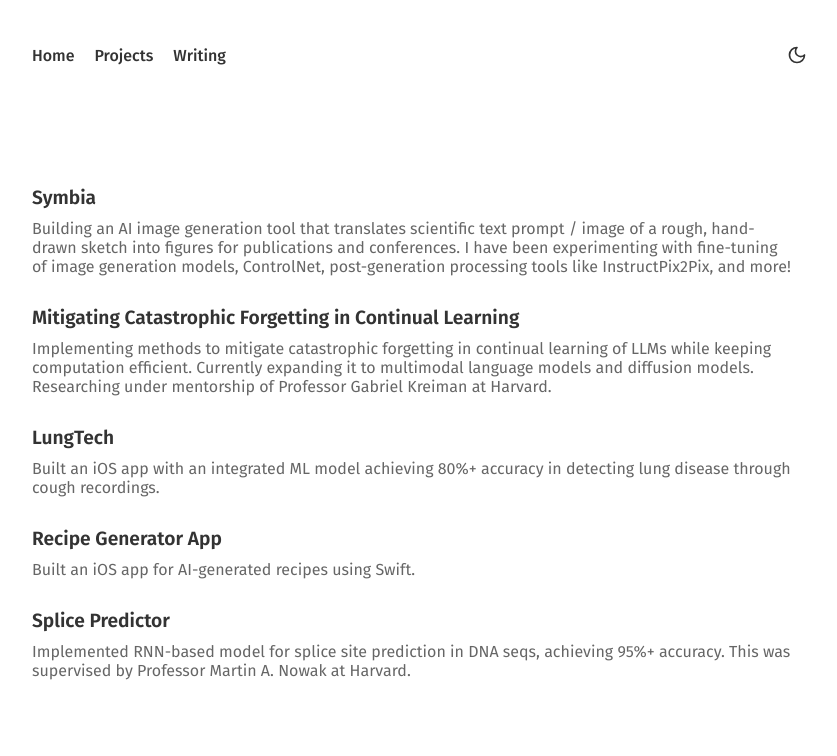
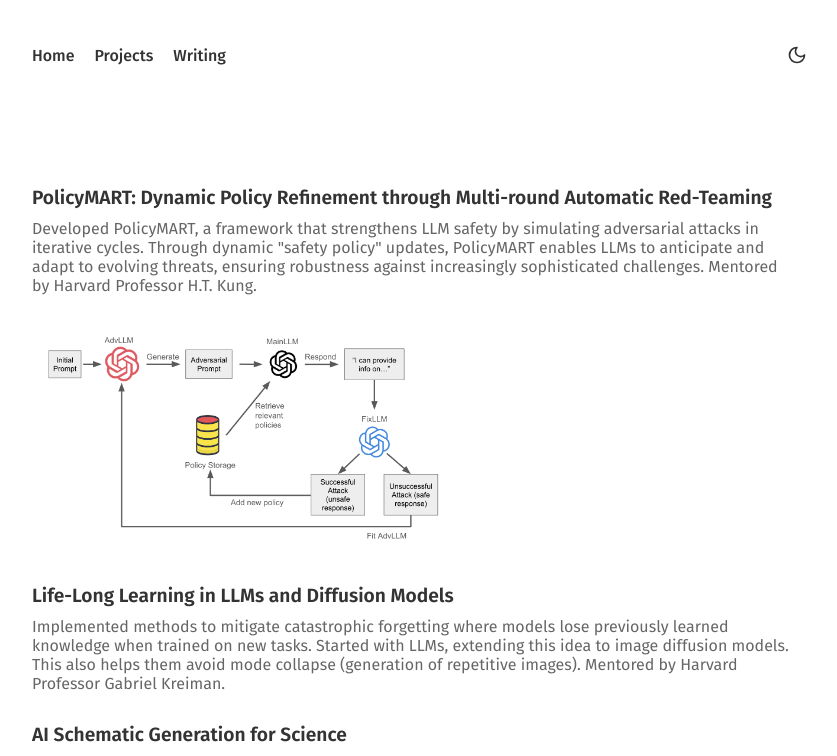
Before and after one commit to aonori3/aonori3.github.io, a React (Create React App) app: page /projects in a window 1280 px wide. Shown: the top 756 px of the page, without its empty margins (228-1065 px from the left). Built offline with nearby package versions, Linux system fonts and the light colour scheme.

Commit message:
changed descriptions and added figures

```diff
--- /dev/null
+++ b/public/index.html
@@ -0,0 +1,24 @@
+<!DOCTYPE html>
+<html lang="en">
+  <head>
+    <meta charset="utf-8" />
+    <link rel="icon" href="%PUBLIC_URL%/favicon.jpg" />
+    <meta name="viewport" content="width=device-width, initial-scale=1" />
+    <meta name="theme-color" content="#000000" />
+    <meta
+      name="description"
+      content="Personal Website"
+    />
+    <link rel="apple-touch-icon" href="%PUBLIC_URL%/logo192.png" />
+    <link rel="manifest" href="%PUBLIC_URL%/manifest.json" />
+    <!-- Add the following lines for Google Fonts -->
+    <link rel="preconnect" href="https://fonts.googleapis.com">
+    <link rel="preconnect" href="https://fonts.gstatic.com" crossorigin>
+    <link href="https://fonts.googleapis.com/css2?family=Fira+Sans:ital,wght@0,100;0,200;0,300;0,400;0,500;0,600;0,700;0,800;0,900;1,100;1,200;1,300;1,400;1,500;1,600;1,700;1,800;1,900&display=swap" rel="stylesheet">
+    <title>Aoi Otani</title>
+  </head>
+  <body>
+    <noscript>You need to enable JavaScript to run this app.</noscript>
+    <div id="root"></div>
+  </body>
+</html>
--- a/src/components/Projects.css
+++ b/src/components/Projects.css
@@ -2,11 +2,6 @@
   max-width: 800px;
   margin: 0 auto;
   padding: 20px;
-}
-
-.projects-container h1 {
-  font-size: 2.5em;
-  margin-bottom: 30px;
 }
 
 .projects-list {
@@ -14,7 +9,7 @@
   padding: 0;
 }
 
-.projects-list li {
+.project-item {
   margin-bottom: 30px;
 }
 
@@ -28,7 +23,19 @@
 
 .project-description {
   margin-top: 5px;
+  margin-bottom: 15px;
   transition: color 0.3s ease;
+}
+
+.project-image-container {
+  width: 100%;
+  max-width: 600px;
+  margin: 15px 0;
+}
+
+.project-image {
+  width: 70%;
+  height: auto;
 }
 
 .light-mode .project-description {
--- a/src/components/Projects.js
+++ b/src/components/Projects.js
@@ -1,21 +1,46 @@
 import React from 'react';
 import './Projects.css';
+
 
 const Projects = () => {
   const projects = [
     {
-      title: "Symbia",
-      description: "Building an AI image generation tool that translates scientific text prompt / image of a rough, hand-drawn sketch into figures for publications and conferences. I have been experimenting with fine-tuning of image generation models, ControlNet, post-generation processing tools like InstructPix2Pix, and more!",
+      title: "PolicyMART: Dynamic Policy Refinement through Multi-round Automatic Red-Teaming",
+      description: `Developed PolicyMART, a framework that strengthens LLM safety by simulating adversarial attacks in iterative cycles. \
+      Through dynamic "safety policy" updates, PolicyMART enables LLMs to anticipate and adapt to evolving threats, ensuring robustness against increasingly sophisticated challenges.  \
+      Mentored by Harvard Professor H.T. Kung.`,
+      link: null,
+      image: "/projectfig1.png"
+    },
+    {
+      title: "Life-Long Learning in LLMs and Diffusion Models",
+      description: `Implemented methods to mitigate catastrophic forgetting where models lose previously learned \
+      knowledge when trained on new tasks. Started with LLMs, extending this idea to image diffusion models. \
+      This also helps them avoid mode collapse (generation of repetitive images). Mentored by Harvard Professor Gabriel Kreiman.`,
       link: null
     },
     {
-      title: "Mitigating Catastrophic Forgetting in Continual Learning",
-      description: "Implementing methods to mitigate catastrophic forgetting in continual learning of LLMs while keeping computation efficient. Currently expanding it to multimodal language models and diffusion models. Researching under mentorship of Professor Gabriel Kreiman at Harvard.",
+      title: "AI Schematic Generation for Science",
+      description: `Building an AI image generation tool that translates scientific text prompt / image \
+      of a rough, hand-drawn sketch into figures for publications and conferences. I have been experimenting \
+      with fine-tuning of image generation models, ControlNet, post-generation processing tools like \
+      InstructPix2Pix, and more! Below are images of a virus generated by DALL-E (left) vs our model (right).\
+      Our model looks a bit more suitable for posters.`,
+      link: null,
+      image: "/projectfig2.png"
+    },
+    {
+      title: "Improving Protein Function Prediction",
+      description: `Clustering protein sequences in a Multiple Sequence Alignment (MSA: a method that aligns \
+      multiple protein sequences to identify regions of similarity, which often reflect evolutionary \
+      relationships and functional importance) using protein language model embeddings to improve fitness prediction. \
+      Mentored by Harvard Professor Debora Marks.`,
       link: null
     },
     {
       title: "LungTech",
-      description: "Built an iOS app with an integrated ML model achieving 80%+ accuracy in detecting lung disease through cough recordings.",
+      description: `Built an iOS app with an integrated ML model achieving 80%+ \
+      accuracy in detecting lung disease through cough recordings.`,
       link: "https://github.com/aonori3/LungTech"
     },
     {
@@ -25,7 +50,8 @@
     },
     {
       title: "Splice Predictor",
-      description: "Implemented RNN-based model for splice site prediction in DNA seqs, achieving 95%+ accuracy. This was supervised by Professor Martin A. Nowak at Harvard.",
+      description: `Implemented RNN-based model for splice site prediction in DNA \
+      seqs, achieving 95%+ accuracy. Mentored by Harvard Professor Martin A. Nowak.`,
       link: "https://github.com/aonori3/SplicePredictor"
     }
   ];
@@ -34,7 +60,7 @@
     <div className="projects-container">
       <ul className="projects-list">
         {projects.map((project, index) => (
-          <li key={index}>
+          <li key={index} className="project-item">
             {project.link ? (
               <a href={project.link} className="project-title fira-sans-semibold" target="_blank" rel="noopener noreferrer">
                 {project.title}
@@ -43,6 +69,15 @@
               <span className="project-title fira-sans-semibold">{project.title}</span>
             )}
             <p className="project-description fira-sans-regular">{project.description}</p>
+            {project.image && (
+              <div className="project-image-container">
+                <img
+                  src={project.image}
+                  alt={project.title}
+                  className="project-image"
+                />
+              </div>
+            )}
           </li>
         ))}
       </ul>
```
Also changed, not shown: public/projectfig1.png (added), public/projectfig2.png (added).
